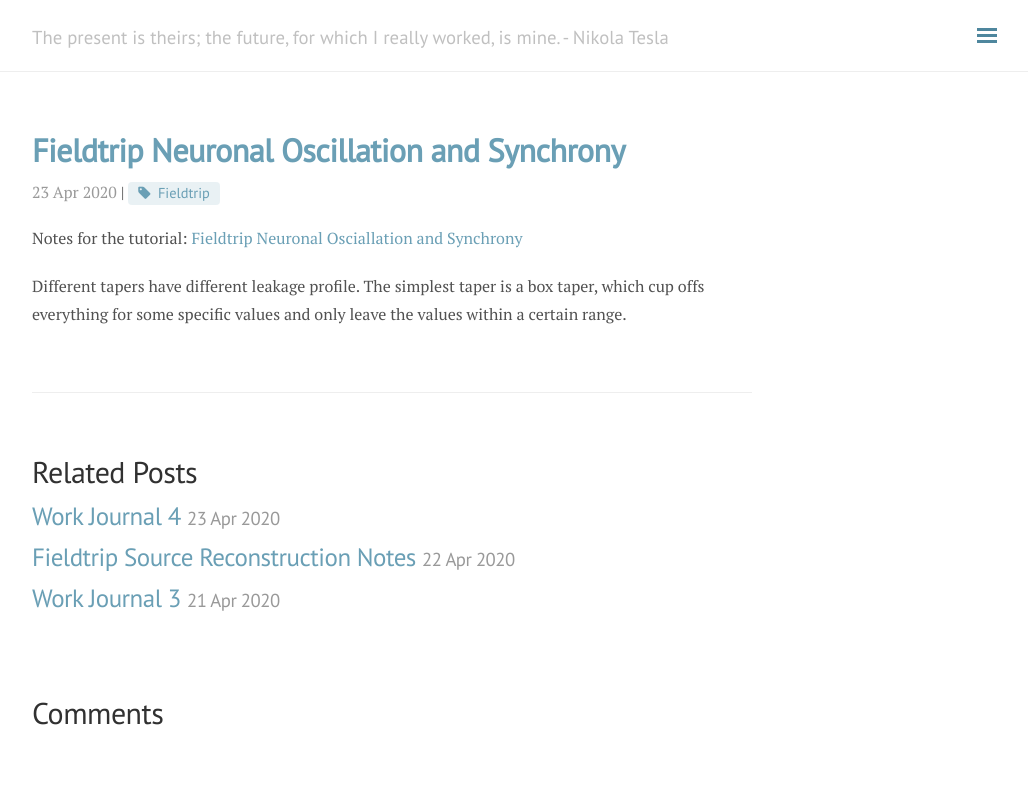
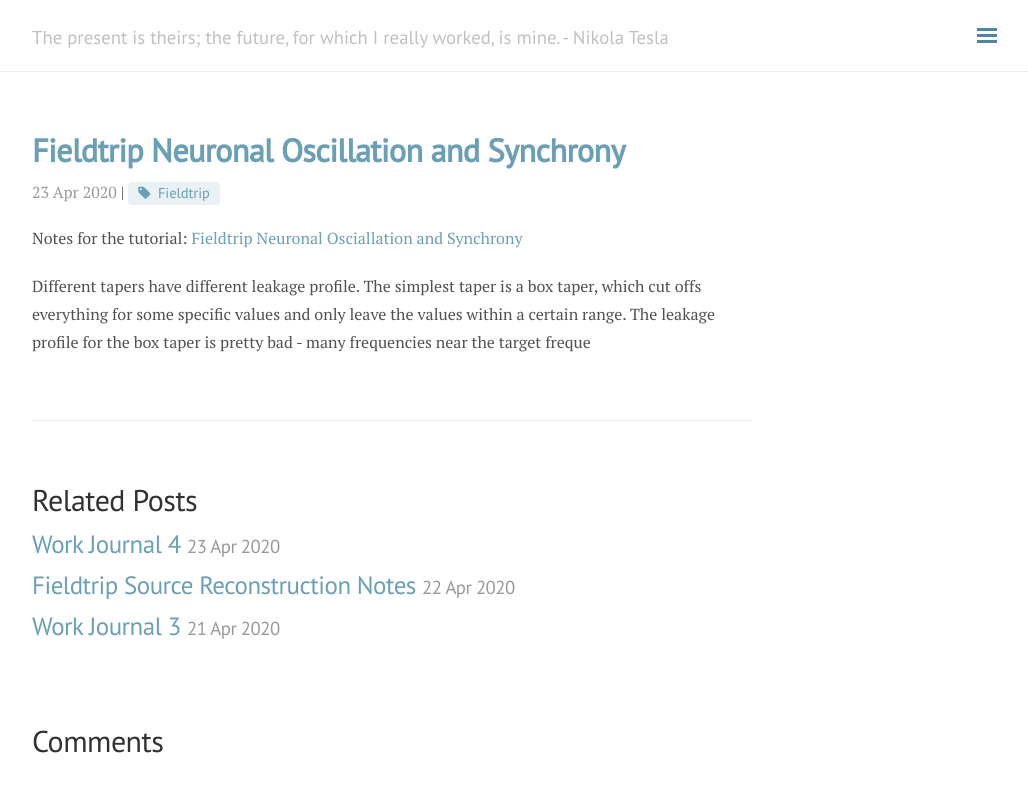
Before and after one commit to andylikescodes/andylikescodes.github.io, a Jekyll site: the page built from _posts/2020-04-23-Field-Trip-Neuronal-Oscillation-Sychrony.md, in a window 1280 px wide. Shown: the top 792 px of the page, without its empty margins (248-1276 px from the left). Built offline with Jekyll 4.4.1, drawn with Linux system fonts in a browser that asks for light colours; nearby versions of some CDN libraries; comment, search, counter and statistics services are not loaded.

Commit message:
_posts/2020-04-23-Field-Trip-Neuronal-Oscillation-Sychrony.md updated from https://stackedit.io/

```diff
--- a/_posts/2020-04-23-Field-Trip-Neuronal-Oscillation-Sychrony.md
+++ b/_posts/2020-04-23-Field-Trip-Neuronal-Oscillation-Sychrony.md
@@ -7,8 +7,9 @@ category: Brain
 
 Notes for the tutorial: [Fieldtrip Neuronal Osciallation and Synchrony](https://www.youtube.com/watch?v=dHTuzMsjVJA&list=PLbVcEw60xnKNSXSKMAoBpTJ9BFFnxw21p&index=2)
 
-Different tapers have different leakage profile. The simplest taper is a box taper, which cup offs everything for some specific values and only leave the values within a certain range.
+Different tapers have different leakage profile. The simplest taper is a box taper, which cut offs everything for some specific values and only leave the values within a certain range. The leakage profile for the box taper is pretty bad - many frequencies near the target freque
 
 <!--stackedit_data:
-eyJoaXN0b3J5IjpbLTk4NTUxNTg2LC0yMDAwNTM0NzkzXX0=
+eyJoaXN0b3J5IjpbLTQwNzYyMDkwLC05ODU1MTU4NiwtMjAwMD
+UzNDc5M119
 -->
```
